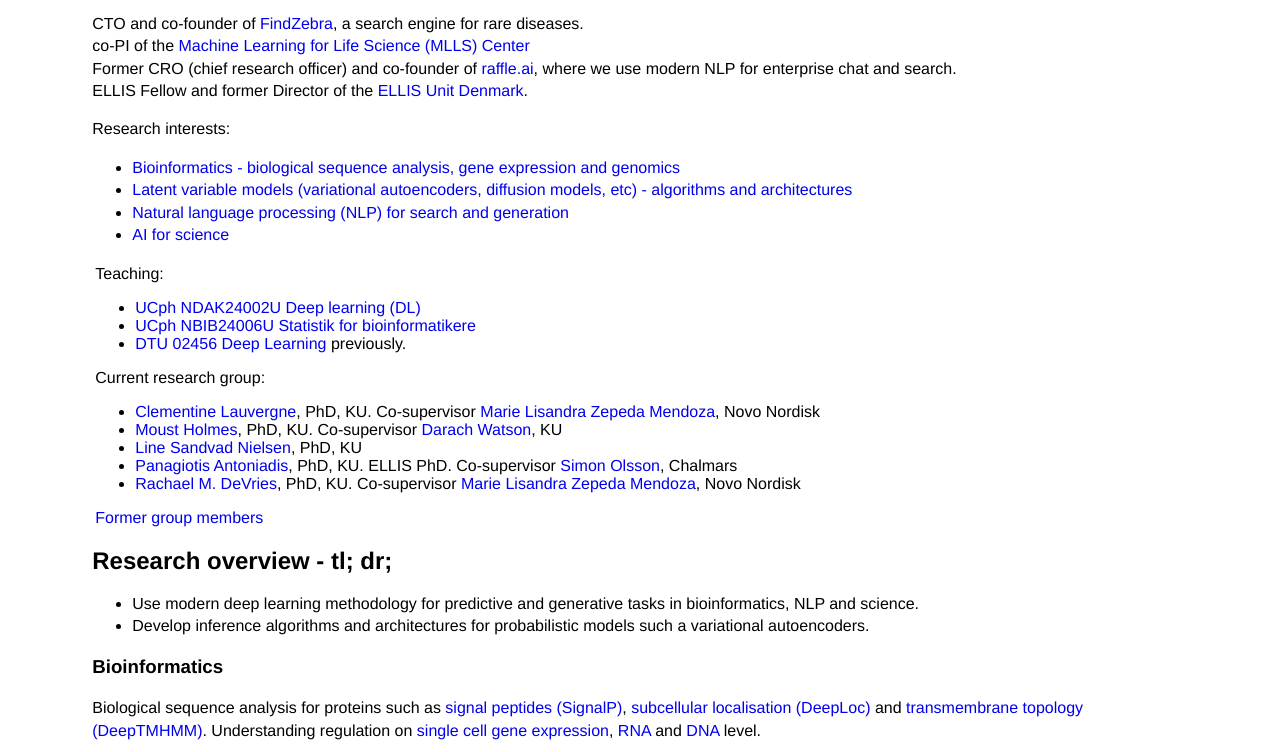
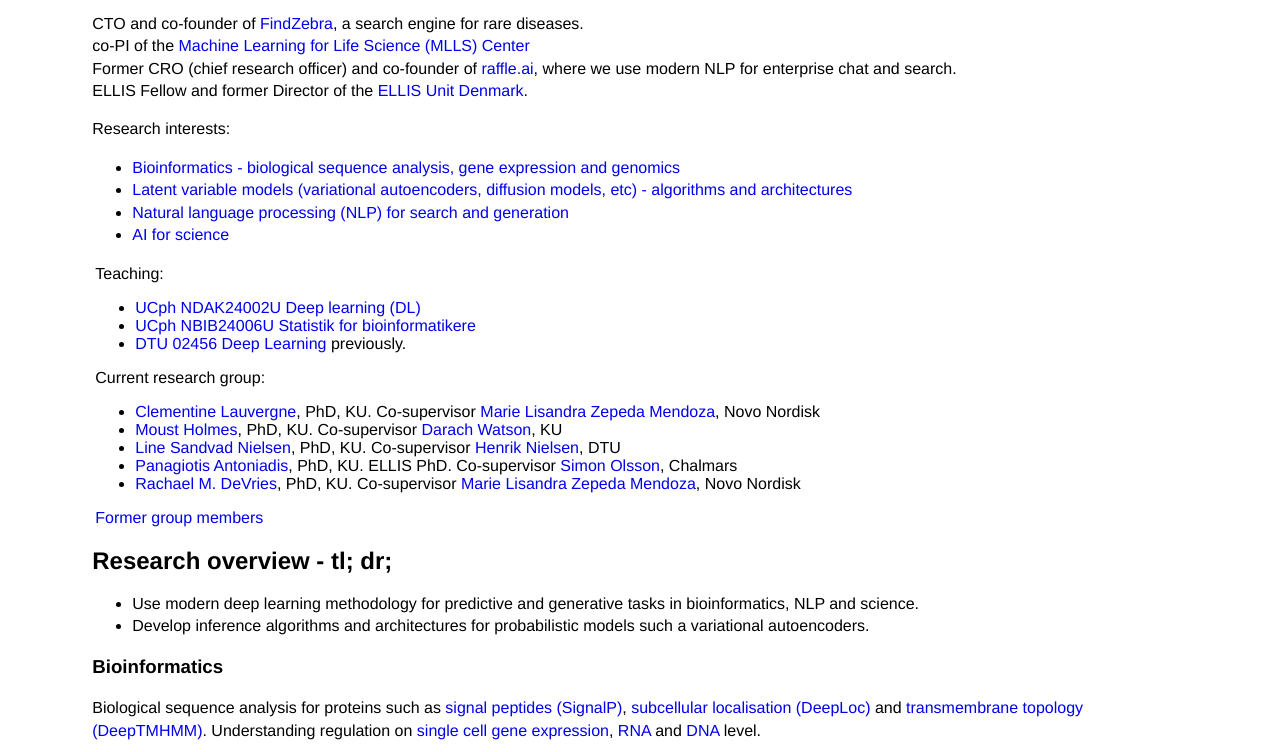
Before and after one commit to olewinther/olewinther.github.io, a plain HTML site: page index.html in a window 1280 px wide. Shown: the part 345-1097 px from the top of the page. Drawn offline with Linux system fonts and the light colour scheme.

Commit message:
Update index.html
Added co-supervisor

```diff
--- a/index.html
+++ b/index.html
@@ -145,7 +145,7 @@
               <ul>
                 <li><a href="https://www.aicentre.dk/people/clementine-lauvergne" target="_blank">Clementine Lauvergne</a>, PhD, KU. Co-supervisor <a href="https://orcid.org/0000-0002-1126-8219" target="_blank">Marie Lisandra Zepeda Mendoza</a>, Novo Nordisk</li>
                 <li><a href="https://www1.bio.ku.dk/english/staff/?pure=en/persons/590485" target="_blank">Moust Holmes</a>, PhD, KU. Co-supervisor <a href="https://scholar.google.com/citations?user=Dg0r50EAAAAJ&hl=en" target="_blank">Darach Watson</a>, KU</li>
-                <li><a href="https://scholar.google.com/citations?user=2Pb45h8AAAAJ&hl=en" target="_blank">Line Sandvad Nielsen</a>, PhD, KU</li>
+                <li><a href="https://scholar.google.com/citations?user=2Pb45h8AAAAJ&hl=en" target="_blank">Line Sandvad Nielsen</a>, PhD, KU. Co-supervisor <a href="https://scholar.google.dk/citations?user=VRZ7kZQAAAAJ&hl=en" target="_blank">Henrik Nielsen</a>, DTU</li>
                 <li><a href="https://panosantoniadis.github.io/" target="_blank">Panagiotis Antoniadis</a>, PhD, KU. ELLIS PhD. Co-supervisor <a href="https://www.chalmers.se/en/persons/simonols/" target="_blank">Simon Olsson</a>, Chalmars</li>
                 <li><a href="https://scholar.google.com/citations?user=HRrt40QAAAAJ&hl=en" target="_blank">Rachael M. DeVries</a>, PhD, KU. Co-supervisor <a href="https://orcid.org/0000-0002-1126-8219" target="_blank">Marie Lisandra Zepeda Mendoza</a>, Novo Nordisk</li>
               </ul>
```
